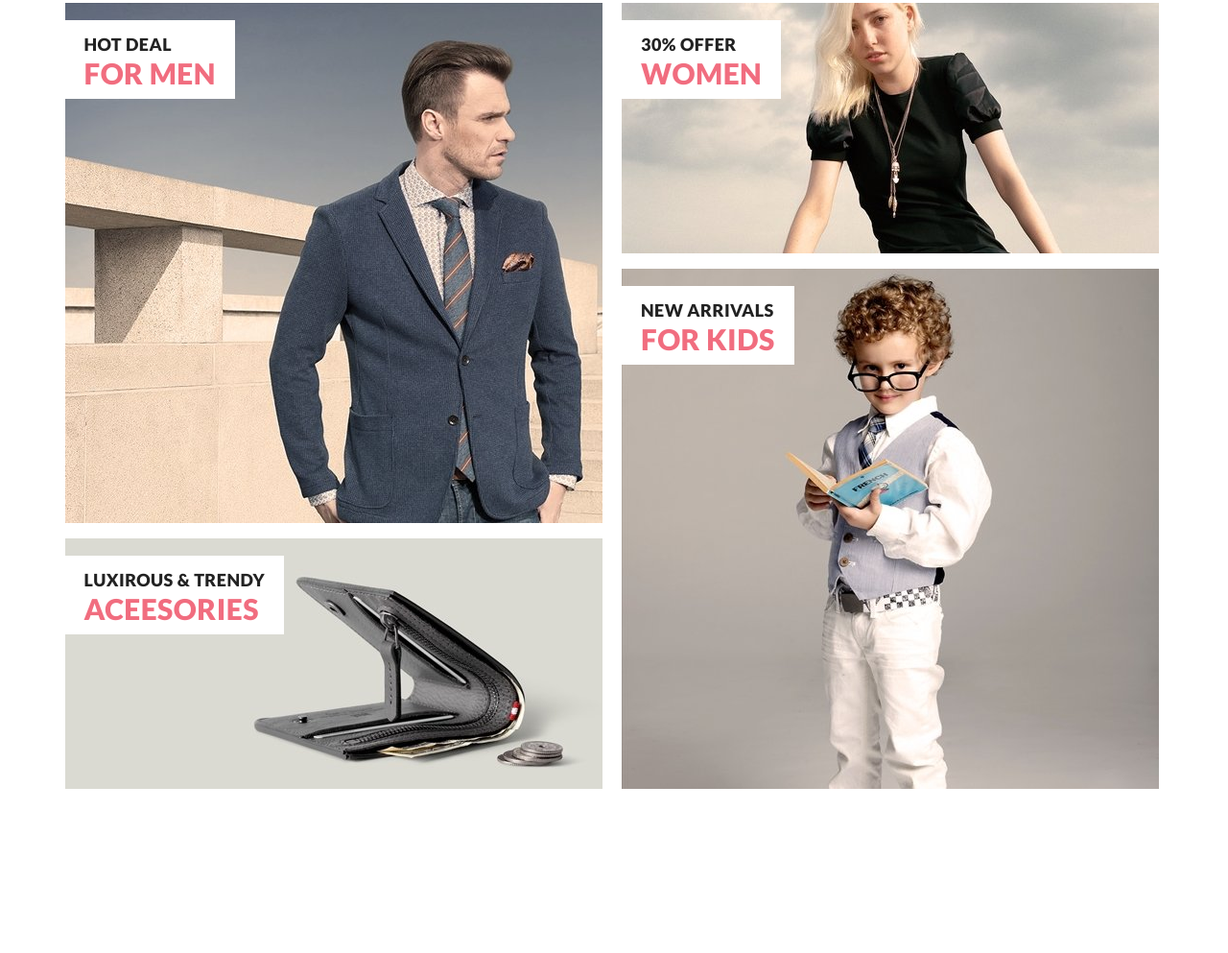
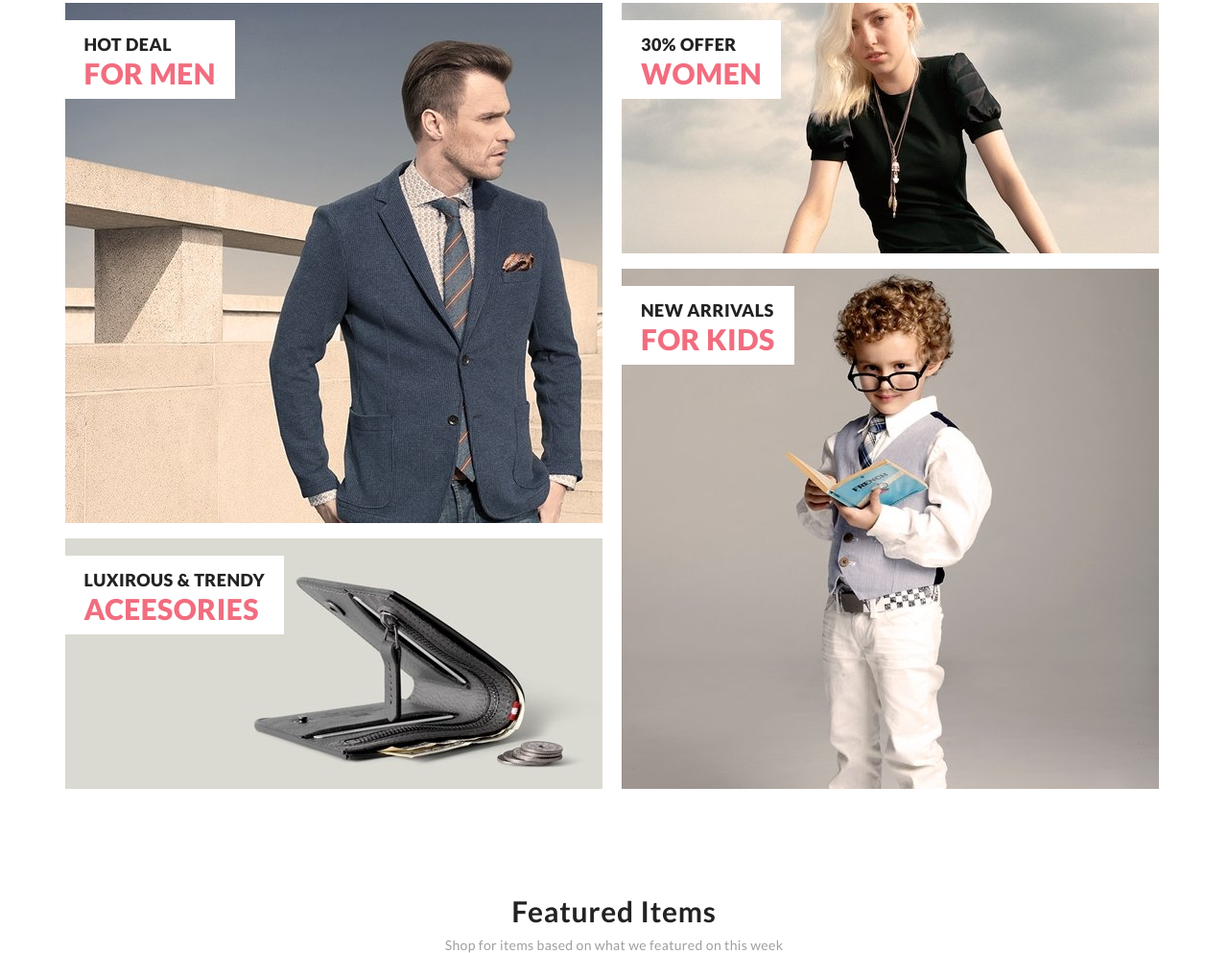
Before and after one commit to SevaM1988/PR1, a plain HTML site: page index.html in a window 1280 px wide. Shown: the part 897-1890 px from the top of the page at 96% size. Before the commit the page ends 1719 px from the top, so only its background shows below. Drawn offline with Linux system fonts and the light colour scheme.

Commit message:
add new block

```diff
--- a/index.html
+++ b/index.html
@@ -74,6 +74,10 @@
                     </div>
                 </div>
             </div>
+            <div class="prod_heading">
+                <h3>Featured Items</h3>
+                <p>Shop for items based on what we featured on this week</p>
+            </div>
         </main>
     </div>
 </body>
```
Also changed, not shown: style/main.sass (+18 -0 lines), style/main.css, style/style.css, 2 other files.
